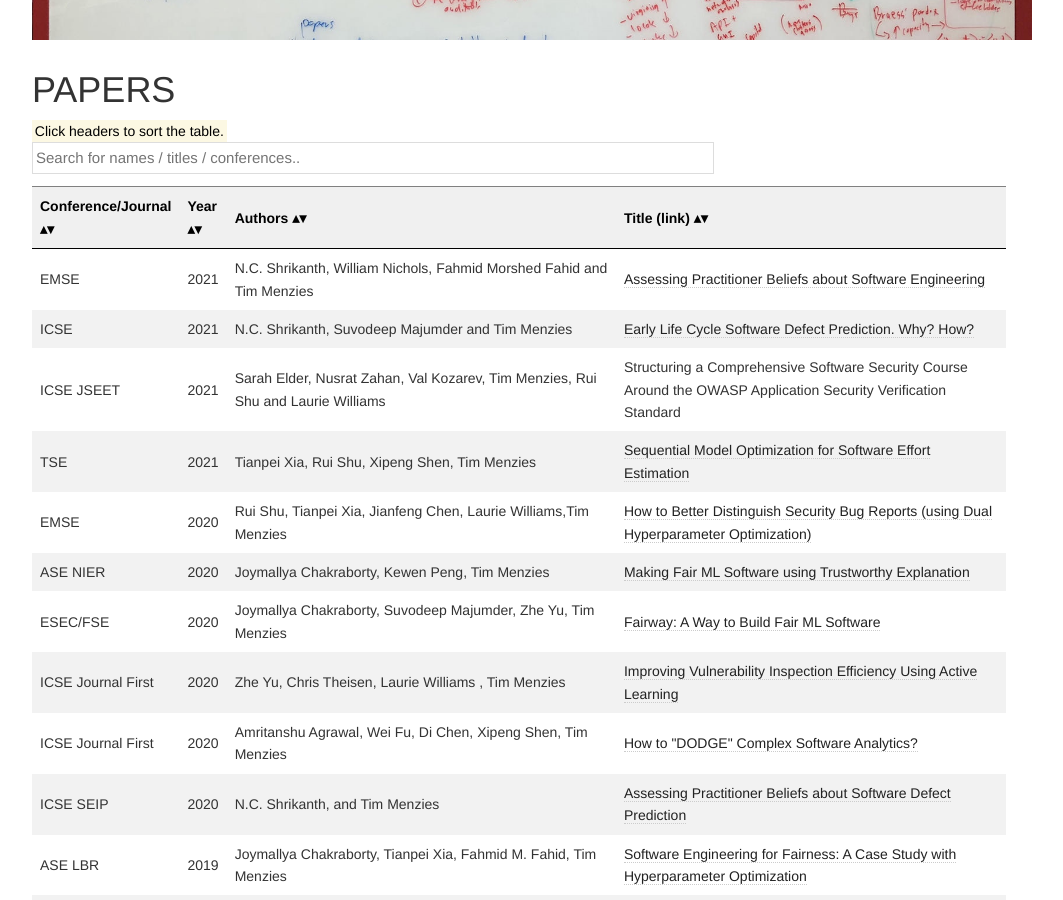
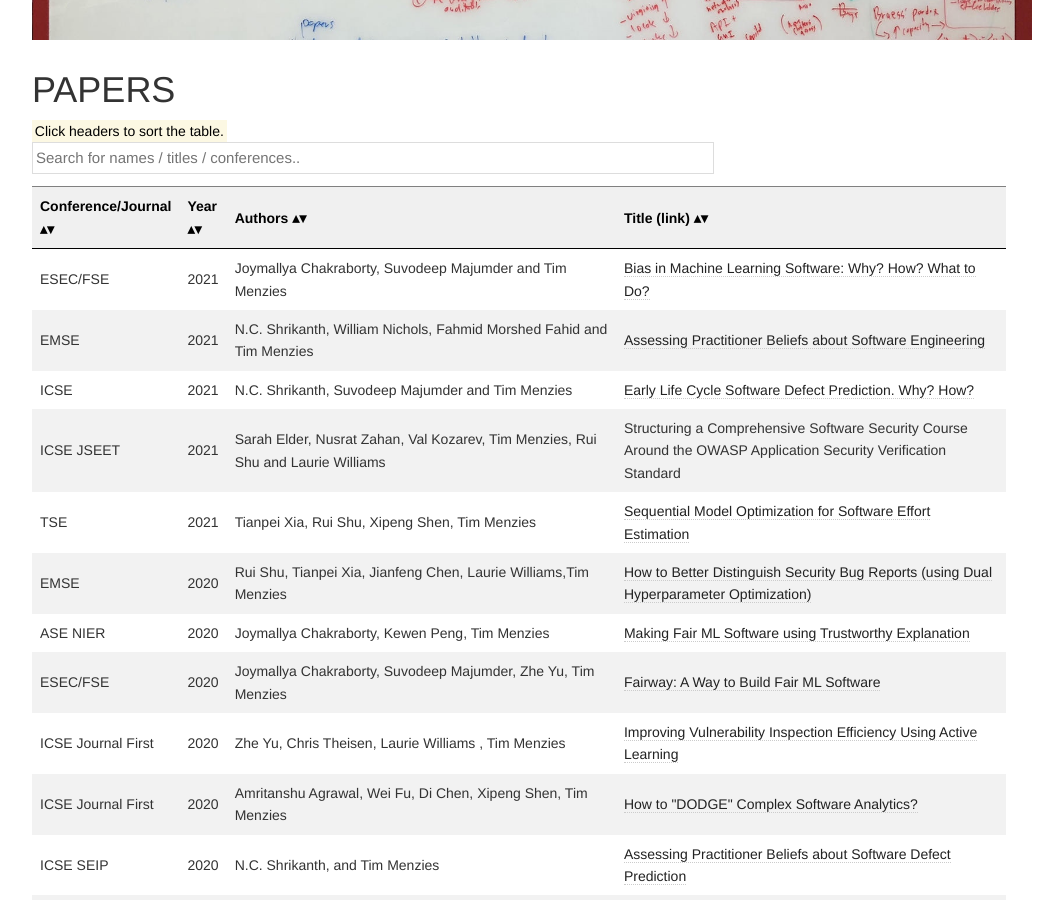
Before and after one commit to ai-se/ai-se.github.io, a Jekyll site: the page built from papers/index.html, in a window 1280 px wide and 900 px high, scrolled down 695 px. Shown: the whole window, without its empty margins (126-1189 px from the left). Built offline with Jekyll 4.4.1, drawn with Linux system fonts in a browser that asks for light colours.

```diff
--- a/papers/index.html
+++ b/papers/index.html
@@ -53,6 +53,15 @@
 		</tr>
 	</thead>
 	<tbody>
+
+		<tr>
+			<td>ESEC/FSE</td>
+			<td>2021</td>
+			<td>Joymallya Chakraborty, Suvodeep Majumder and Tim Menzies</td>
+			<td><a href="https://arxiv.org/pdf/2105.12195.pdff">
+					Bias in Machine Learning Software: Why? How? What to Do?
+				</a></td>
+		</tr>
 
 		<tr>
 			<td>EMSE</td>
```
